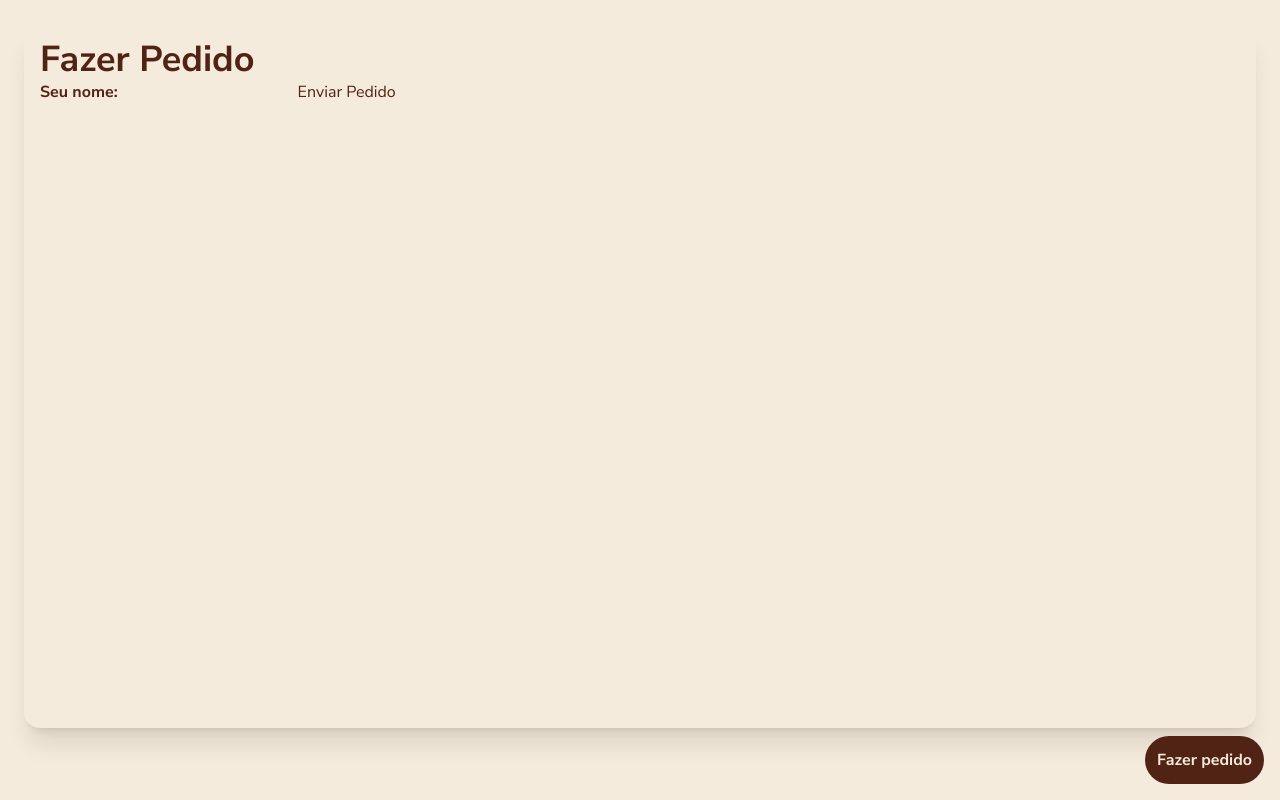
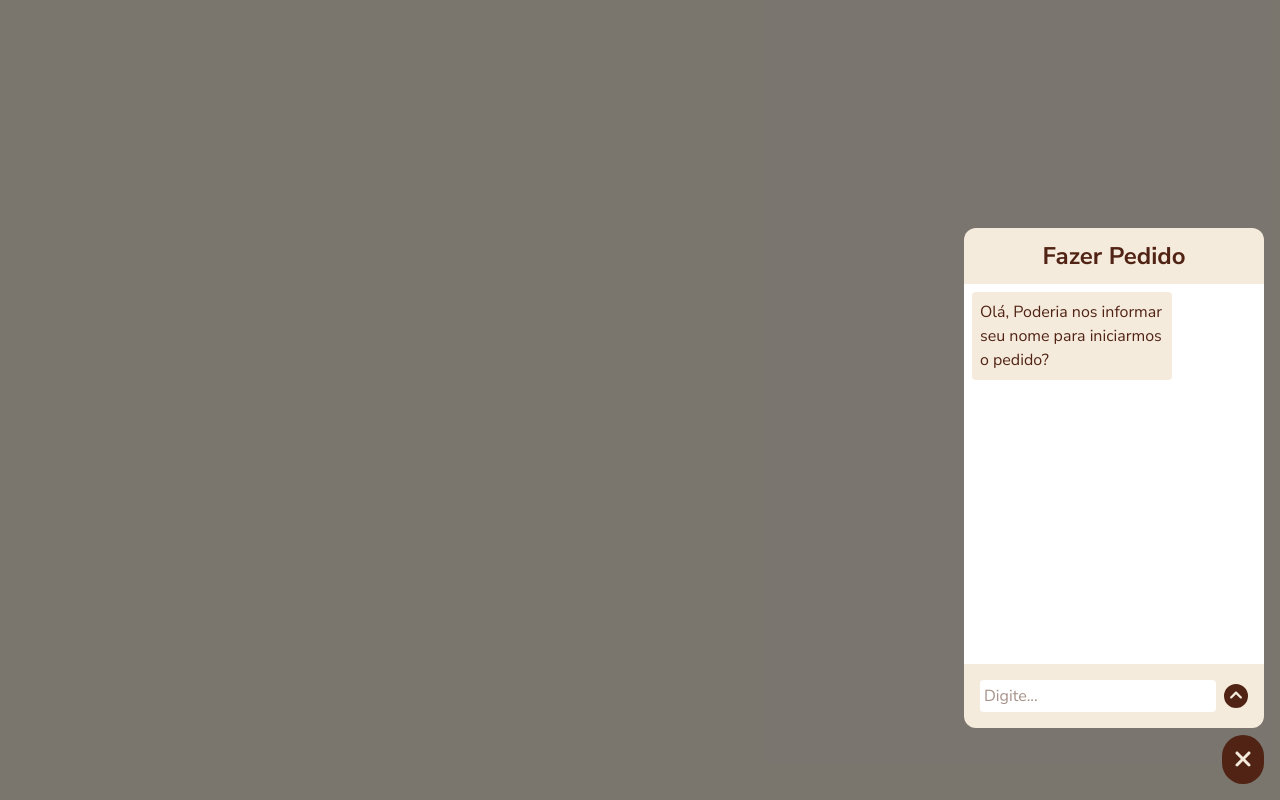
Before and after one commit to v2-softwarehouse/client-web, a Next.js app: page / in a window 1280 px wide. Both pictures are taken after a click on the element "Fazer pedido". Built offline with nearby package versions, Linux system fonts and the light colour scheme; no server answers.

Commit message:
automatic-push

```diff
--- a/package.json
+++ b/package.json
@@ -10,6 +10,11 @@
     "deploy": "firebase deploy --only hosting:client-web-3dbea"
   },
   "dependencies": {
+    "@fortawesome/fontawesome-svg-core": "^6.7.2",
+    "@fortawesome/free-brands-svg-icons": "^6.7.2",
+    "@fortawesome/free-regular-svg-icons": "^6.7.2",
+    "@fortawesome/free-solid-svg-icons": "^6.7.2",
+    "@fortawesome/react-fontawesome": "^0.2.2",
     "firebase": "^11.8.1",
     "next": "15.3.2",
     "postcss": "^8.5.4",
--- a/src/app/globals.css
+++ b/src/app/globals.css
@@ -37,8 +37,8 @@ body {
 .border-primary {
   border-color: var(--color-primary);
 }
-.border-primary-200 {
-  border-color: #50231433
+.border-primary-100 {
+  border-color: #5023141a
 }
 
 .text-secondary {
--- a/src/app/layout.tsx
+++ b/src/app/layout.tsx
@@ -1,11 +1,9 @@
+import { config } from "@fortawesome/fontawesome-svg-core";
+import "@fortawesome/fontawesome-svg-core/styles.css";
 import type { Metadata } from "next";
-import { Nunito, Nunito_Sans } from "next/font/google";
+import { Nunito_Sans } from "next/font/google";
 import "./globals.css";
-
-// const nunito = Nunito({
-//   variable: "--font-nunito",
-//   subsets: ["latin"],
-// });
+config.autoAddCss = false;
 
 const nunitoSans = Nunito_Sans({
   variable: "--font-nunito-sans",
--- a/src/app/page.tsx
+++ b/src/app/page.tsx
@@ -1,6 +1,8 @@
 "use client";
 import { Order, Stores } from "@/components";
 import { AuthService } from "@/services";
+import { faTimes } from "@fortawesome/free-solid-svg-icons";
+import { FontAwesomeIcon } from "@fortawesome/react-fontawesome";
 import { useEffect, useState } from "react";
 
 export default function Home() {
@@ -18,17 +20,17 @@ export default function Home() {
     <>
       <Stores />
 
-      {isModalVisible && (
-        <div className="fixed inset-0 bg-secondary m-6 p-4 rounded-2xl mb-18 shadow-xl">
-          <Order />
-        </div>
-      )}
+      {isModalVisible && <Order />}
 
       <div
         className="fixed bottom-4 right-4 bg-primary p-3 rounded-3xl"
         onClick={handleOrder}
       >
-        <p className="font-bold text-secondary">Fazer pedido</p>
+        {isModalVisible ? (
+          <FontAwesomeIcon icon={faTimes} className="text-secondary fa-xl" />
+        ) : (
+          <p className="font-bold text-secondary">Fazer pedido</p>
+        )}
       </div>
     </>
   );
--- a/src/components/order.component.tsx
+++ b/src/components/order.component.tsx
@@ -1,28 +1,52 @@
 import { useOrder } from "@/hooks";
+
+import { FontAwesomeIcon } from "@fortawesome/react-fontawesome";
+import { faChevronCircleUp } from "@fortawesome/free-solid-svg-icons";
 
 export const Order = () => {
   const { showForm, statusText, handleChangeName, handleCreateOrder } =
     useOrder();
 
   return (
+    <div className="fixed inset-0 bg-black/50 flex justify-end items-end">
+      <div className="bg-secondary rounded-xl mb-18 h-[500px] w-[300px] w-max-full me-4 flex flex-col">
+        <h1 className="text-2xl text-center font-bold p-3">Fazer Pedido</h1>
+
+        <div className="flex bg-white h-full flex-col p-2">
+          <div className="h-fit w-[200px] p-2 mb-1 bg-secondary rounded">
+            {statusText ? (
+              <p>{statusText}</p>
+            ) : (
+              <p>
+                Olá, Poderia nos informar seu nome para iniciarmos o pedido?
+              </p>
+            )}
+          </div>
+        </div>
+
+        <form className="mt-auto flex p-4">
+          {/* {showForm ? ( */}
           <>
-      <h1 className="text-4xl font-bold">Fazer Pedido</h1>
-
-      {showForm && (
-        <form>
-          <label className="font-bold">Seu nome:</label>
             <input
+              className="bg-white rounded w-full me-2 h-8 p-1"
               type="text"
               required
+              disabled={!showForm}
+              placeholder="Digite..."
               onChange={(e) => handleChangeName(e.target.value)}
             />
-          <button type="submit" onClick={handleCreateOrder}>
-            Enviar Pedido
+
+            <button
+              type="submit"
+              onClick={handleCreateOrder}
+              disabled={!showForm}
+            >
+              <FontAwesomeIcon icon={faChevronCircleUp} className="fa-xl" />
             </button>
+          </>
+          {/* )} */}
         </form>
-      )}
-
-      <p>{statusText}</p>
-    </>
+      </div>
+    </div>
   );
 };
--- a/src/components/store-combo-raw.component.tsx
+++ b/src/components/store-combo-raw.component.tsx
@@ -7,7 +7,7 @@ export const StoreComboRaw = ({ combo }: { combo: FoodStoreCombo }) => {
   });
 
   return (
-    <div className="border-t border-primary-200 pt-3 mb-3">
+    <div className="border-t border-primary-100 pt-3 mb-3">
       <div className="flex justify-between">
         <p className="mb-1">{combo.nome}</p>
         <p className="font-bold">{price}</p>
```
Also changed, not shown: 1 other file (tests, documents, lock files or other folders). Lines whose indentation alone changed are shown as unchanged.
